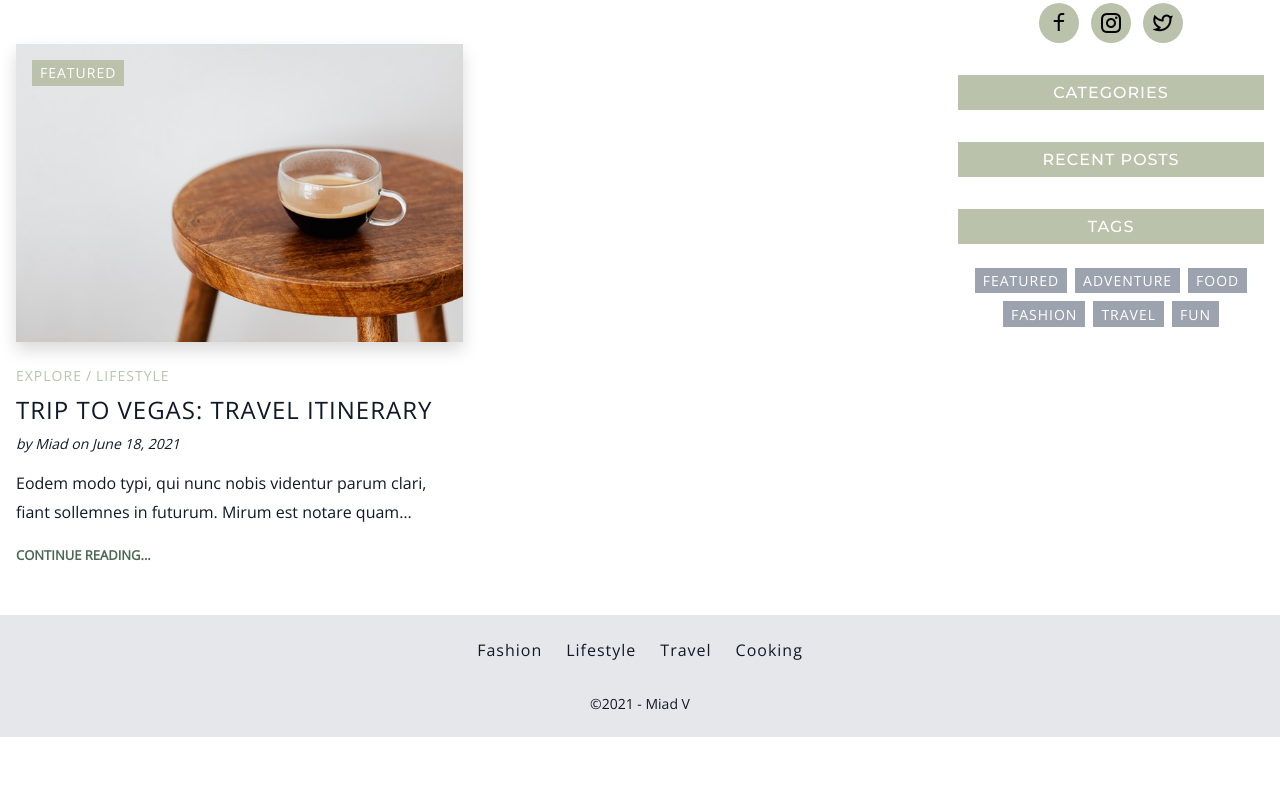
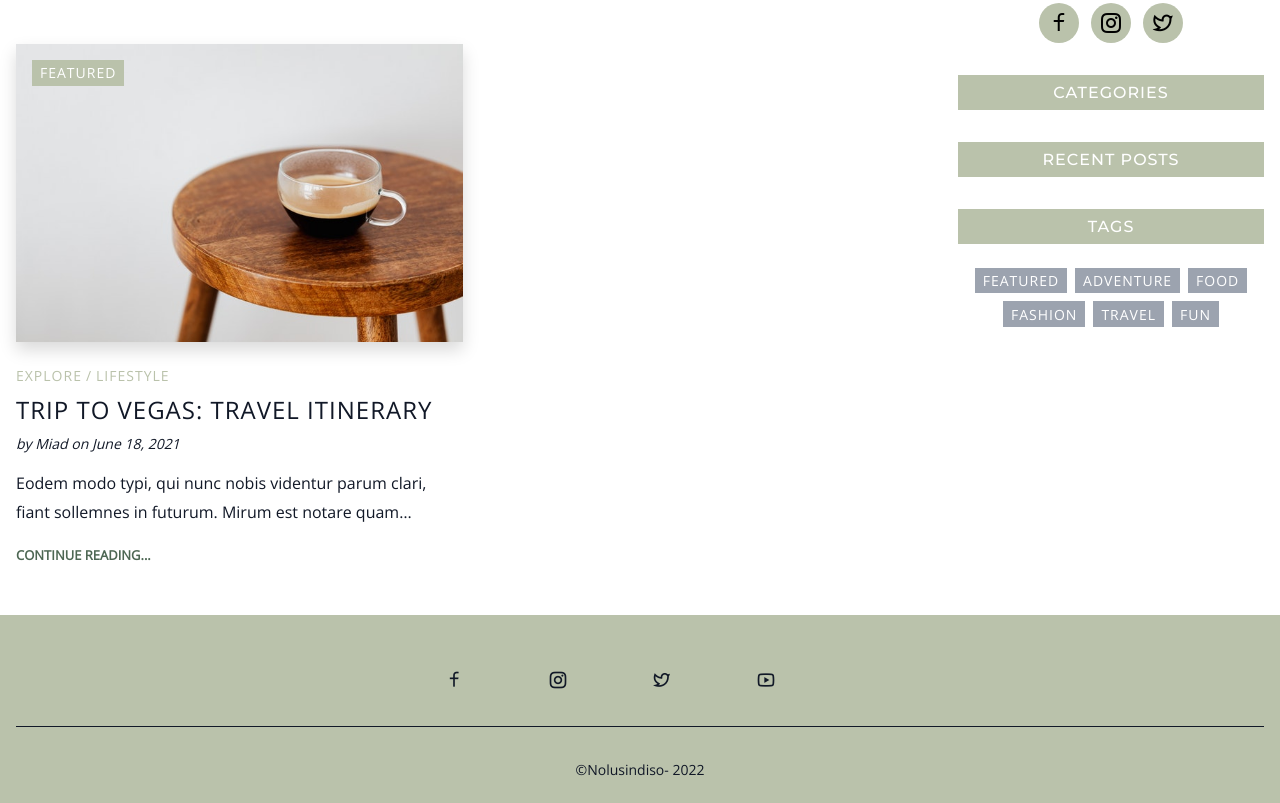
Before and after one commit to NoluHleko/WebBlog, a plain HTML site: page index.html in a window 1280 px wide. Shown: the part 1324-2127 px from the top of the page. Before the commit the page ends 2061 px from the top, so only its background shows below. Drawn offline with nearby package versions, Linux system fonts and the light colour scheme.

Commit message:
small but beautiful changes

```diff
--- a/assets/css/styles.scss
+++ b/assets/css/styles.scss
@@ -440,11 +440,7 @@ a.icon-btn {
           right: 0;
           left: 0;
           bottom: 0;
-          background-image: linear-gradient(
-            to top,
-            rgba(0, 0, 0, 0.6) 20%,
-            transparent
-          );
+
         }
         &__content {
           padding: var(--sp-xs) var(--sp-2xl);
@@ -717,24 +713,30 @@ a.icon-btn {
 .footer {
   margin-top: var(--sp-2xl);
   padding: var(--sp-lg) 0;
-  background-color: var(--clr-grey-200);
+  background-color: var(--clr-primary);
 
   &__menu {
     display: flex;
     flex-direction: column;
     gap: var(--sp-sm);
+    font-size:20px;
+    border-bottom: #111827 1px solid;
+
+
 
     text-transform: capitalize;
-    letter-spacing: 1px;
+    letter-spacing: 60px;
     font-style: var(--fs-md);
-    font-weight: var(--fw-md);
+    font-weight: var(--fw-reg);
+    padding-top: 30px;
+    padding-bottom: 30px;
 
     a {
       color: var(--clr-grey-900);
       transition: all 0.3s ease;
 
       &:hover {
-        color: var(--clr-primary);
+        color: var(--clr-primary-dark);
       }
     }
 
--- a/index.html
+++ b/index.html
@@ -305,15 +305,16 @@
     <footer class="footer">
       <div class="container">
         <ul class="footer__menu">
-          <li><a href="#">fashion</a></li>
-          <li><a href="#">lifestyle</a></li>
-          <li><a href="#">travel</a></li>
-          <li><a href="#">cooking</a></li>
+          <a href="#" class="nav__link"> <i class="ri-facebook-line"></i></a>
+
+          <a href="#" class="nav__link"><i class="ri-instagram-line"></i></a>
+          <a href="#" class="nav__link"><i class="ri-twitter-line"></i></a>
+          <a href="#" class="nav__link"><i class="ri-youtube-line"></i></a>
         </ul>
 
         <div class="seperator"></div>
 
-        <span class="copyright">&copy;2021 - Miad V</span>
+        <span class="copyright">&copy;Nolusindiso- 2022</span>
       </div>
     </footer>
 
```
Also changed, not shown: assets/css/styles.css, 1 other file.
